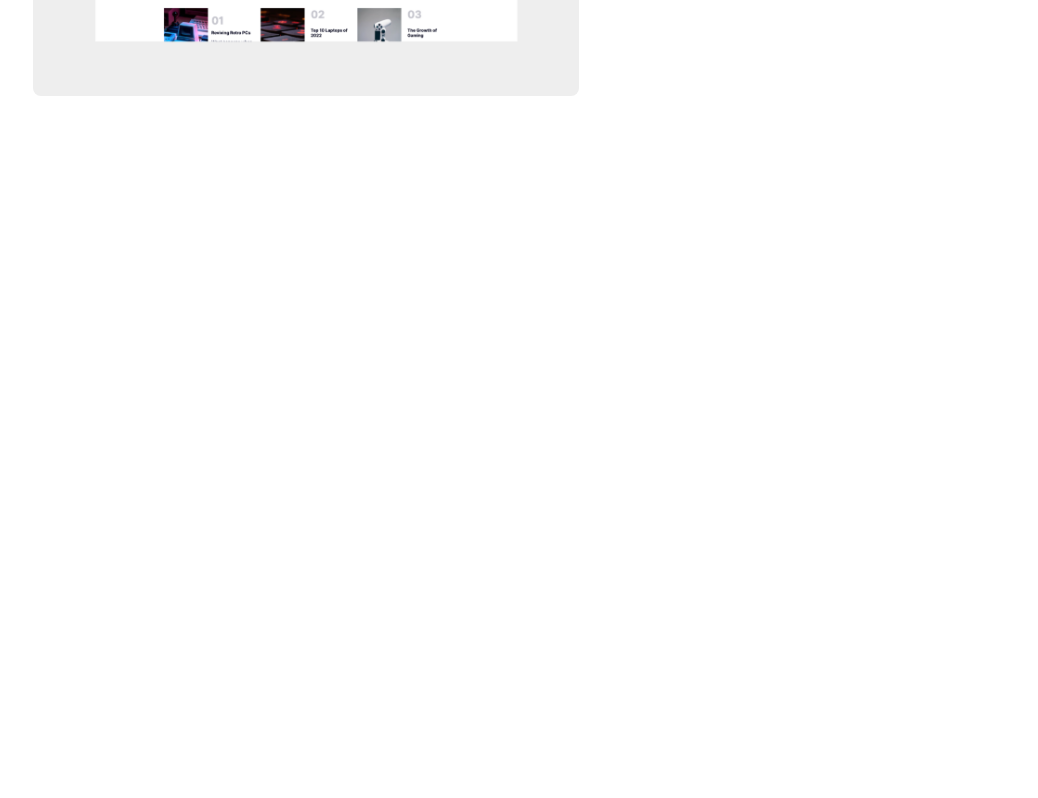
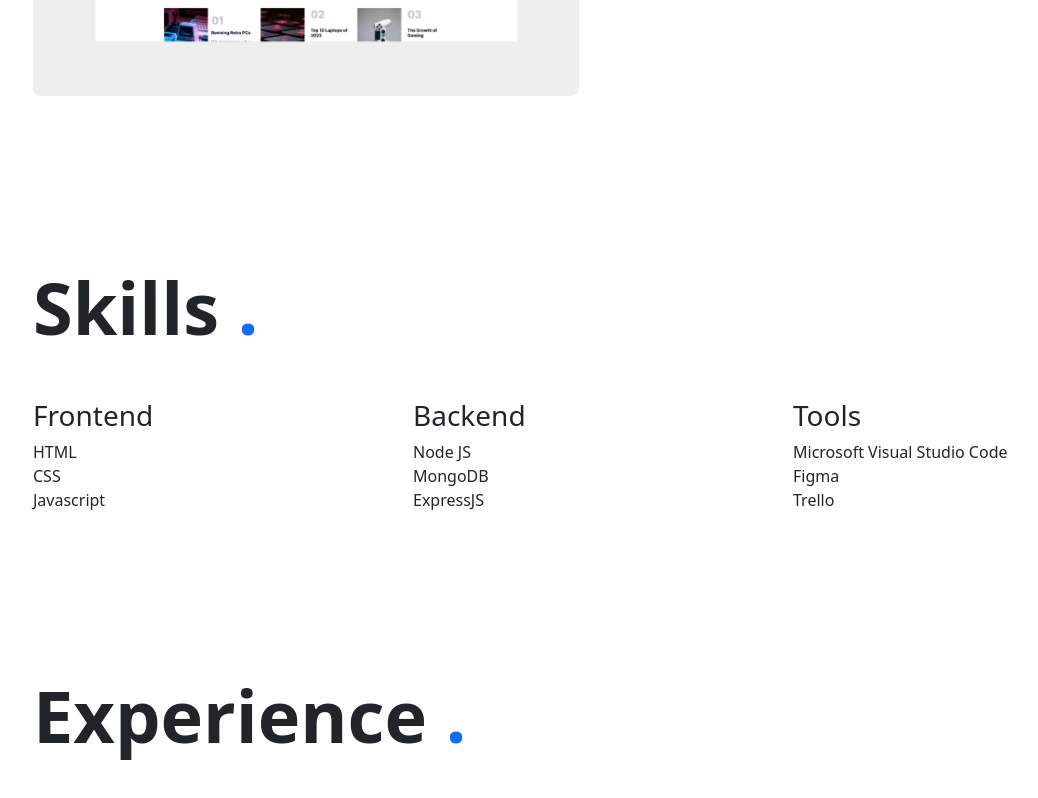
Before and after one commit to renzglrs/portfolio-react, a React (Create React App) app: page / in a window 1280 px wide. Shown: the part 1700-2498 px from the top of the page, without its empty margins (49-1087 px from the left). Before the commit the page ends 1916 px from the top, so only its background shows below. Built offline with nearby package versions, Linux system fonts and the light colour scheme.

Commit message:
Added Experience and Skills component

```diff
--- a/public/index.html
+++ b/public/index.html
@@ -1,5 +1,5 @@
 <!DOCTYPE html>
-<html lang="en" data-bs-theme="light">
+<html lang="en">
   <head>
     <meta charset="utf-8" />
     <link rel="icon" href="%PUBLIC_URL%/favicon.ico" />
@@ -24,7 +24,7 @@
       work correctly both with client-side routing and a non-root public URL.
       Learn how to configure a non-root public URL by running `npm run build`.
     -->
-    <title>React App</title>
+    <title>Renz Glorioso</title>
 
     <!-- Bootstrap Icons -->
     <link
--- a/src/App.js
+++ b/src/App.js
@@ -25,7 +25,7 @@ function App() {
 
   return (
     <>
-      <div className="bg-white">
+      <div>
         <RouterProvider router={router} />
       </div>
     </>
--- /dev/null
+++ b/src/components/Experience.js
@@ -0,0 +1,17 @@
+import { Row, Col } from 'react-bootstrap';
+
+const Experience = () => {
+  return (
+    <>
+        <Row>
+            <Col>
+                <h2 className="display-2 mb-5 fw-bold">
+                  Experience <span className="text-primary">.</span>
+                </h2>
+            </Col>
+        </Row>
+    </>
+  )
+}
+
+export default Experience
--- a/src/components/Hero.js
+++ b/src/components/Hero.js
@@ -6,7 +6,7 @@ const Hero = () => {
     <>
         <Row className="hero">
           <Col md={6} className="my-5">
-            <div className="header-box h-100 d-flex flex-column justify-content-center gap-3 text-start ">
+            <div className="header_box h-100 d-flex flex-column justify-content-center gap-3 text-start ">
               <h2 className="fw-light">Hello, I'm Renz <i class="bi bi-cup-hot"></i></h2>
               <h1 className="display-1 fw-bold"><span className="text-primary">Full Stack</span> Web Developer</h1>
               <h5 class="fw-normal">
--- /dev/null
+++ b/src/components/Skills.js
@@ -0,0 +1,48 @@
+import React from 'react';
+import { Row, Col } from 'react-bootstrap';
+
+
+const Skills = () => {
+  return (
+    <>
+        <Row>
+            <Col>
+                <h2 className="display-2 mb-5 fw-bold">
+                  Skills <span className="text-primary">.</span>
+                </h2>
+            </Col>
+        </Row>
+
+        <Row>
+            <Col sm={4}>
+                <h3>Frontend</h3>
+                <ul className="list-unstyled">
+                    <li>HTML</li>
+                    <li>CSS</li>
+                    <li>Javascript</li>
+                </ul>
+            </Col>
+            <Col sm={4}>
+                <h3>Backend</h3>
+                <ul className="list-unstyled">
+                    <li>Node JS</li>
+                    <li>MongoDB</li>
+                    <li>ExpressJS</li>
+                </ul>
+            </Col>
+            <Col sm={4}>
+                <h3>Tools</h3>
+                <ul className="list-unstyled">
+                    <li>Microsoft Visual Studio Code</li>
+                    <li>Figma</li>
+                    <li>Trello</li>
+                </ul>
+            </Col>
+        </Row>
+
+
+    </>
+  )
+}
+
+export default Skills;
--- a/src/pages/ErrorPage.js
+++ b/src/pages/ErrorPage.js
@@ -5,7 +5,7 @@ const ErrorPage = () => {
     <>
         <div className="d-flex flex-column justify-content-center align-items-center gap-2 vh-100">
             <h1>404 Page not Found</h1>
-            <Link to="/">Backt to home</Link>
+            <Link to="/">Back to home</Link>
         </div>
     </>
   )
--- a/src/pages/HomePage.js
+++ b/src/pages/HomePage.js
@@ -2,11 +2,12 @@ import { Container } from "react-bootstrap";
 import Navbar from "../components/Navbar";
 import Hero from "../components/Hero";
 import ProjectList from "../components/ProjectList";
+import Skills from "../components/Skills";
+import Experience from "../components/Experience";
 
 const HomePage = () => {
   return (
     <>
-
       <header id="navbar_section">
         <div data-aos="fade-up" data-aos-duration="1500">
           <Container>
@@ -28,15 +29,29 @@ const HomePage = () => {
       <section id="projects_section">
         <div data-aos="fade-up" data-aos-duration="1500" className="h-100 py-5 my-5">
           <Container >
-              <div>
-                <h2 className="display-2 mb-5 fw-bold">Projects <span className="text-primary">.</span></h2>
+                <h2 className="display-2 mb-5 fw-bold">
+                  Projects <span className="text-primary">.</span>
+                </h2>
                 <ProjectList />
-              </div>
           </Container>
         </div>
       </section>
 
+      <section id="skills_section">
+        <div data-aos="fade-up" data-aos-duration="1500" className="h-100 py-5 my-5">
+          <Container>
+            <Skills />
+          </Container>
+        </div>
+      </section>
 
+      <section id="experience_section">
+        <div data-aos="fade-up" data-aos-duration="1500" className="h-100 py-5 my-5">
+          <Container>
+            <Experience />
+          </Container>
+        </div>
+      </section>
     </>
   )
 }
```
